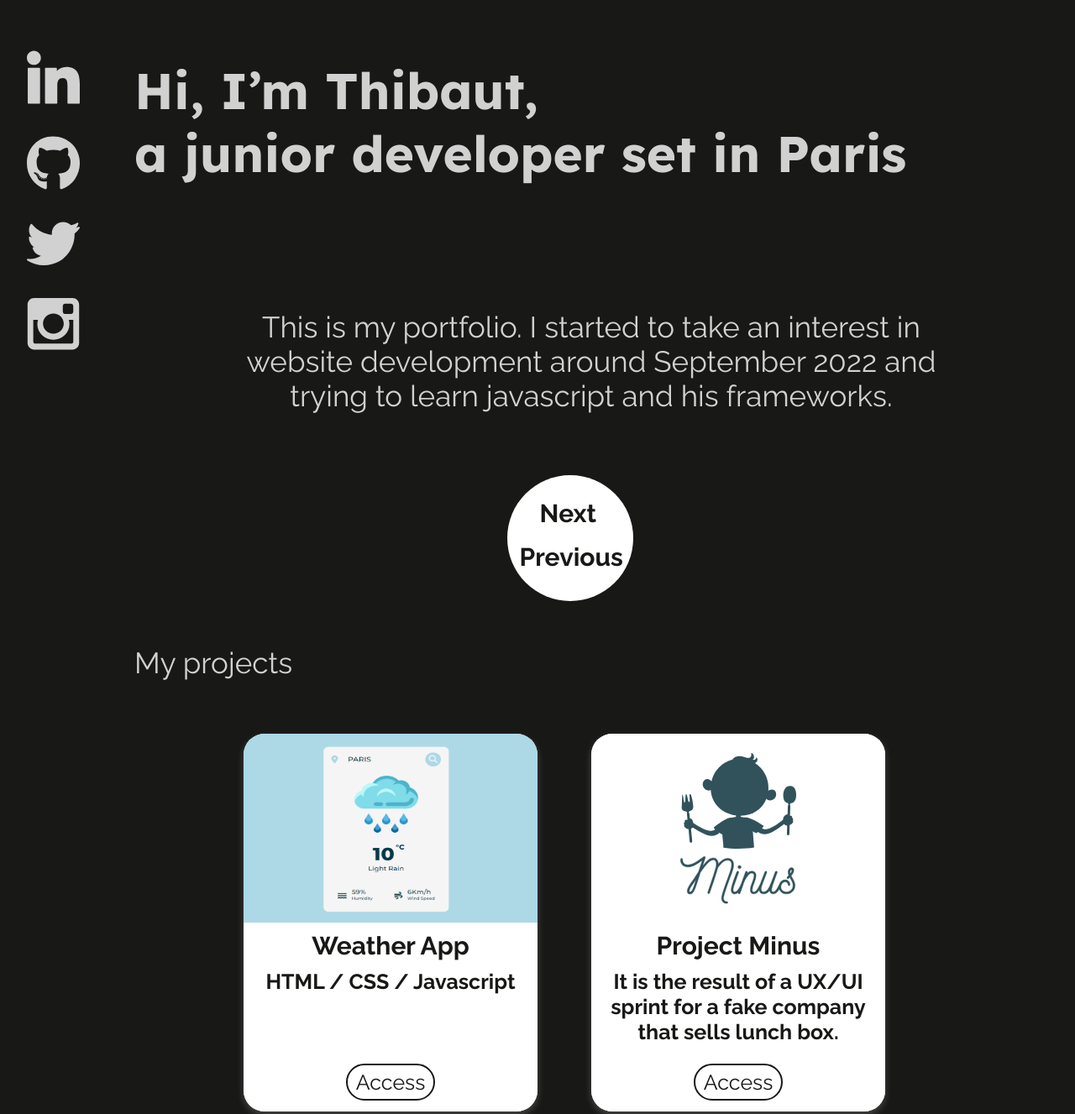
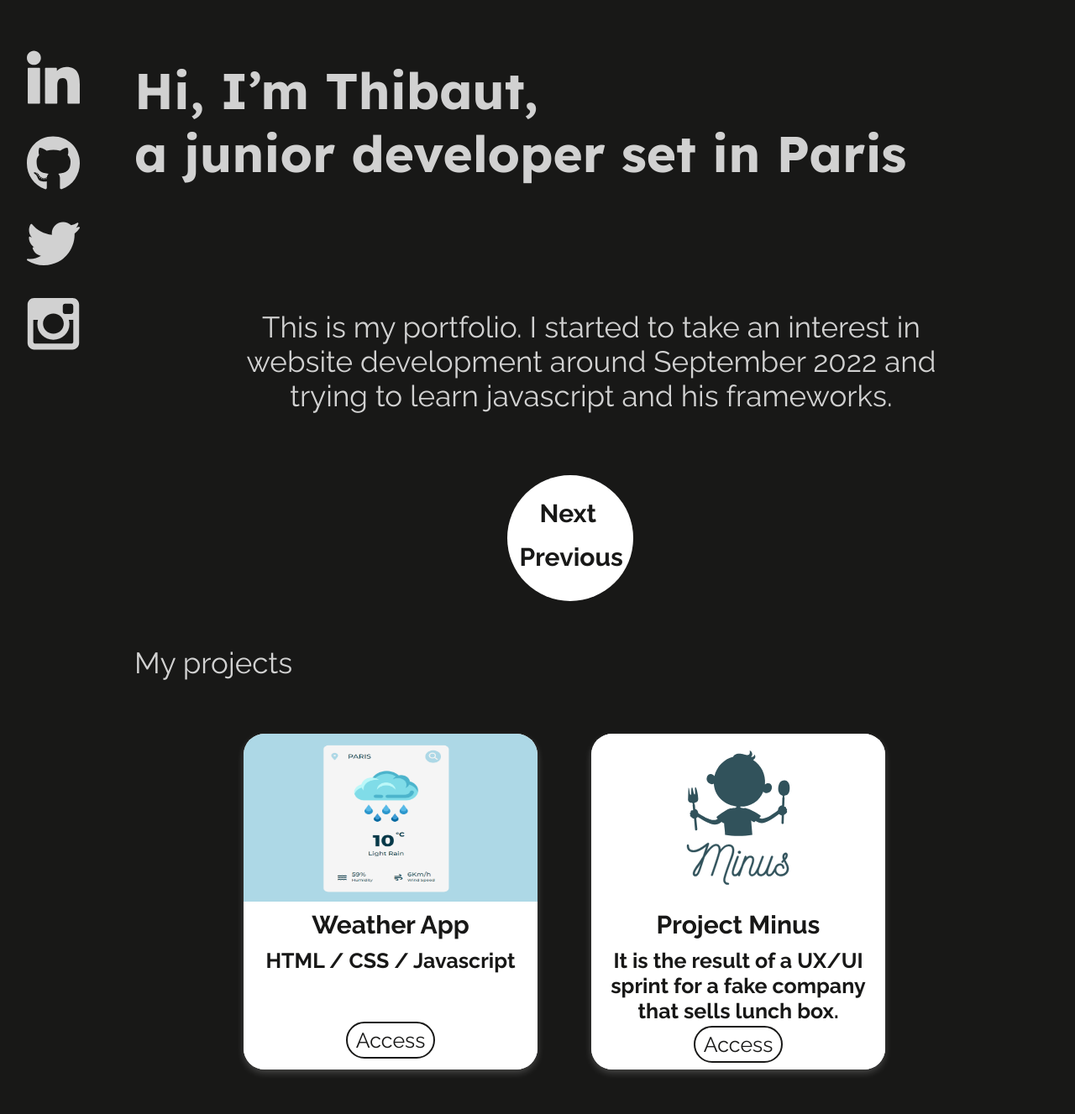
Before and after one commit to tikiid/portfolio-thibaut-schweitzer, a plain HTML site: page index.html in a window 1280 px wide. Shown: the part 159-1486 px from the top of the page at 84% size. Drawn offline with Linux system fonts and the light colour scheme.

Commit message:
update css
refaire les cartes, enlever l'effet rotate

```diff
--- a/style.css
+++ b/style.css
@@ -204,7 +204,7 @@ main #main-content{
 .flip-card-project{
     background-color: transparent;
     width: 350px;
-    height: 450px;
+    height: 400px;
     perspective: 1000px;
 }
 
@@ -219,6 +219,7 @@ main #main-content{
     transform-style: preserve-3d;
     box-shadow: 0 4px 8px 0 rgba(255,255,255,0.2);
     overflow: hidden;
+    /* backface-visibility: hidden; */
 }
 
 .flip-card-project:hover .flip-card-project-inner {
@@ -227,7 +228,7 @@ main #main-content{
 
 .flip-card-project:hover .flip-card-project-front{
     backface-visibility: hidden;
-
+    -webkit-backface-visibility: hidden;
 }
 
 .flip-card-project-front, .flip-card-project-back{
@@ -235,8 +236,13 @@ main #main-content{
     width: 100%;
     height: 100%;
     backface-visibility: hidden;
+    -webkit-backface-visibility: hidden;
+
 }
+
 .flip-card-project-back{
+    background-color: var(--color-black-hex);
+    backface-visibility: hidden;
 
 }
 
```
